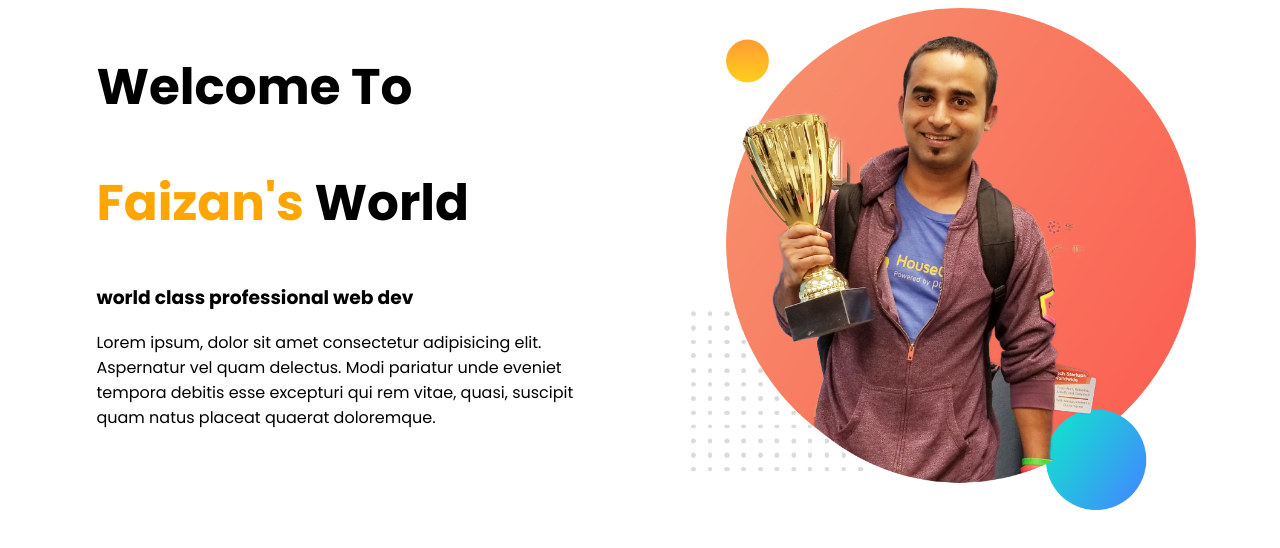
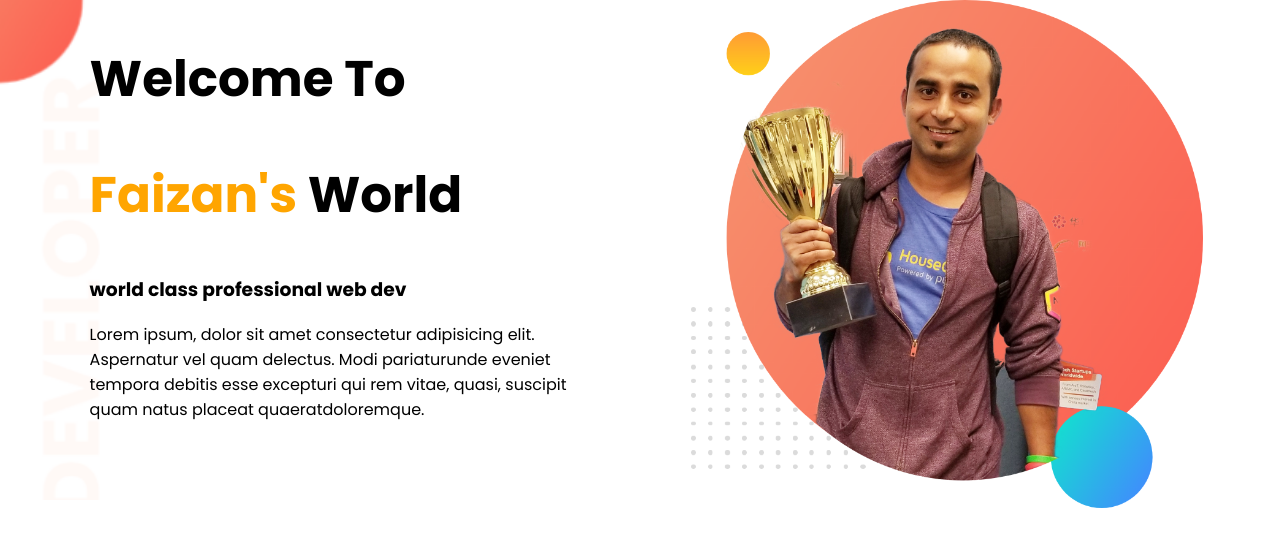
Before and after one commit to asiffaizan/project-1, a plain HTML site: page index.html in a window 1280 px wide. Drawn offline with Linux system fonts and the light colour scheme.

Commit message:
adding baground image

```diff
--- a/css/style.css
+++ b/css/style.css
@@ -1,5 +1,10 @@
 body{
     font-family: 'Poppins', sans-serif;
+    padding: 0;
+    margin: 0;
+}
+section{
+    height: 500px;
 }
 h1{
     font-size: 50px;
@@ -16,3 +21,8 @@ h1{
 .half_width img{
     width: 100%;
 }
+.top-banner {
+	background-image: url("../images/top-banner.png");
+	background-repeat: no-repeat;
+	background-size: cover;
+}
--- a/index.html
+++ b/index.html
@@ -1,5 +1,6 @@
 <!DOCTYPE html>
 <html lang="en">
+
 <head>
     <meta charset="UTF-8">
     <meta http-equiv="X-UA-Compatible" content="IE=edge">
@@ -7,20 +8,23 @@
     <title>Faizan Arif</title>
     <link rel="preconnect" href="https://fonts.googleapis.com">
     <link rel="preconnect" href="https://fonts.gstatic.com" crossorigin>
-    <link href="https://fonts.googleapis.com/css2?family=Poppins:wght@100;200;300;400;500;600;700;800;900&display=swap" rel="stylesheet">
+    <link href="https://fonts.googleapis.com/css2?family=Poppins:wght@100;200;300;400;500;600;700;800;900&display=swap"
+        rel="stylesheet">
     <link rel="stylesheet" href="css/style.css">
 </head>
+
 <body>
-    <section>
+    <section class="top-banner">
         <div class="half_width">
             <h1>Welcome To</h1>
             <h1><span class="name-highlight">Faizan's</span> World</h1>
             <h3>world class professional web dev</h3>
-            <p>Lorem ipsum, dolor sit amet consectetur adipisicing elit. Aspernatur vel quam delectus. Modi pariatur unde eveniet tempora debitis esse excepturi qui rem vitae, quasi, suscipit quam natus placeat quaerat doloremque.</p>
+            <p>Lorem ipsum, dolor sit amet consectetur adipisicing elit. Aspernatur vel quam delectus. Modi pariaturunde eveniet tempora debitis esse excepturi qui rem vitae, quasi, suscipit quam natus placeat quaeratdoloremque.</p>
         </div>
         <div class="half_width">
             <img src="images/jhankar.png" alt="images">
         </div>
     </section>
 </body>
+
 </html>
```
